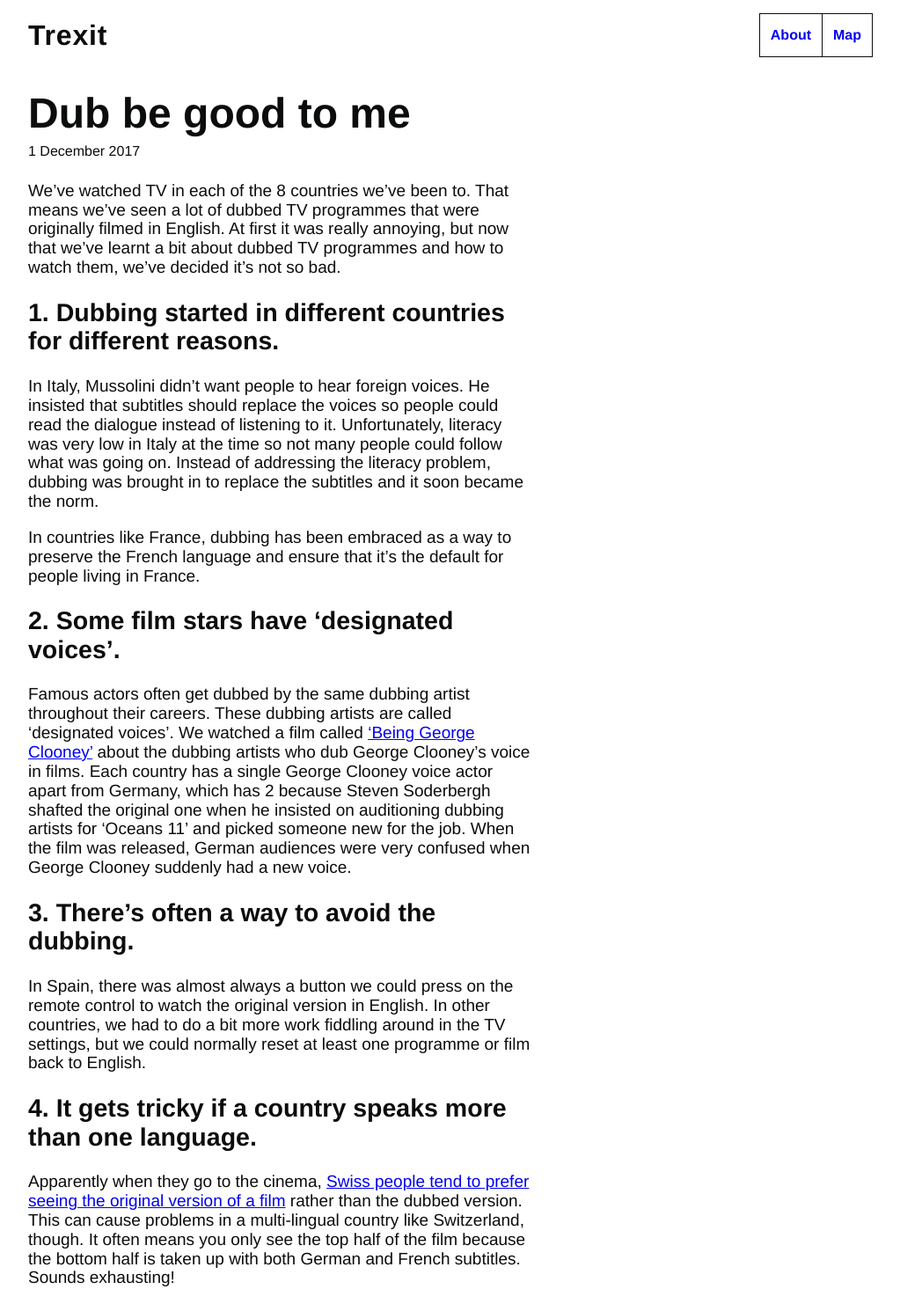
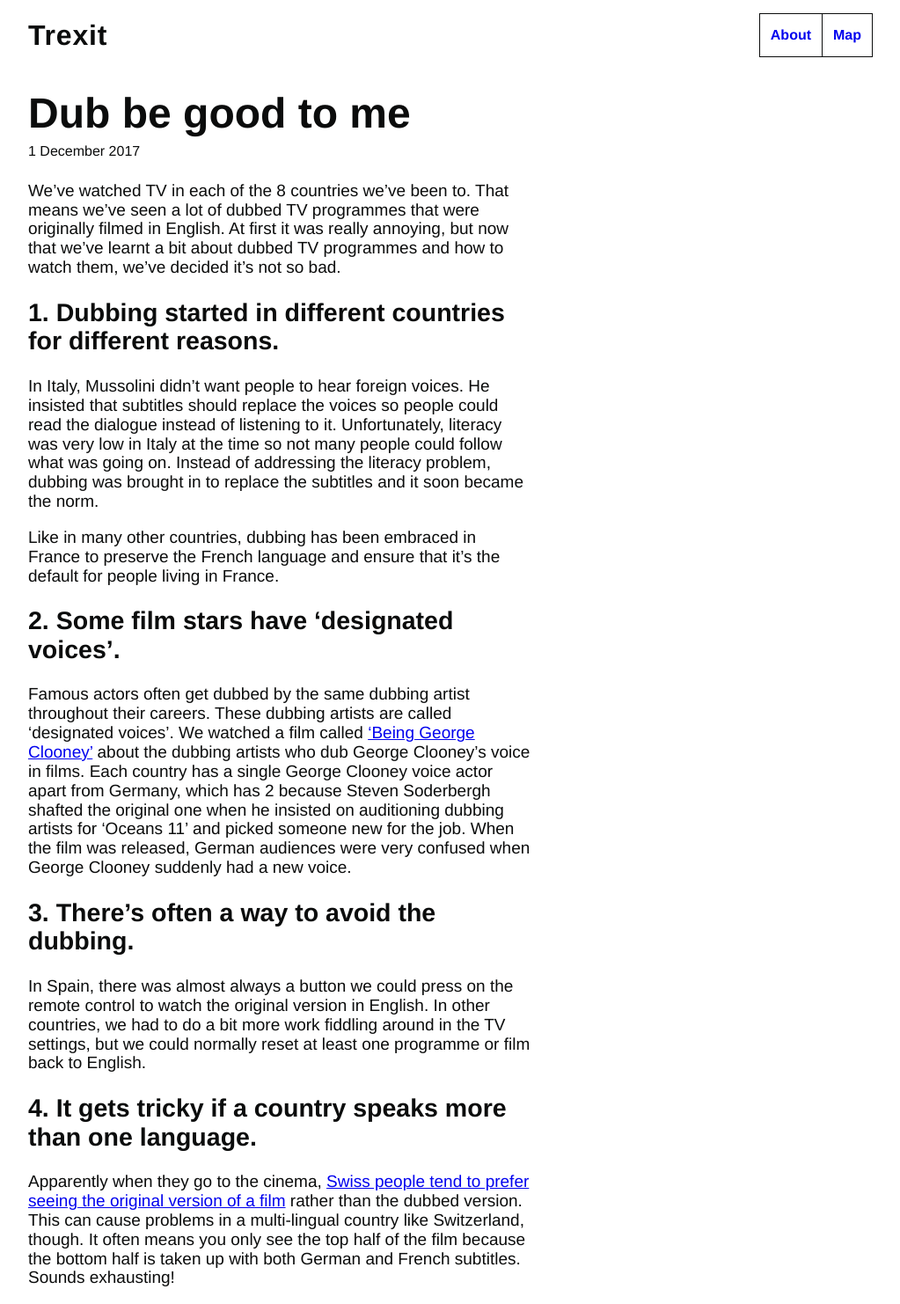
Before and after one commit to tombye/trexit, a Jekyll site: the page built from _posts/2017-12-01-dub-be-good.markdown, in a window 1280 px wide. Shown: the whole page at 88% size, without its empty margins (128-1151 px from the left). Built offline with Jekyll 4.4.1, drawn with Linux system fonts in a browser that asks for light colours.

Commit message:
Update 2017-12-01-dub-be-good.markdown

```diff
--- a/_posts/2017-12-01-dub-be-good.markdown
+++ b/_posts/2017-12-01-dub-be-good.markdown
@@ -11,7 +11,7 @@ We’ve watched TV in each of the 8 countries we’ve been to. That means we’v
 
 In Italy, Mussolini didn’t want people to hear foreign voices. He insisted that subtitles should replace the voices so people could read the dialogue instead of listening to it. Unfortunately, literacy was very low in Italy at the time so not many people could follow what was going on. Instead of addressing the literacy problem, dubbing was brought in to replace the subtitles and it soon became the norm.
 
-In countries like France, dubbing has been embraced as a way to preserve the French language and ensure that it’s the default for people living in France.
+Like in many other countries, dubbing has been embraced in France to preserve the French language and ensure that it’s the default for people living in France.
 
 ## 2. Some film stars have ‘designated voices’.
 
```
